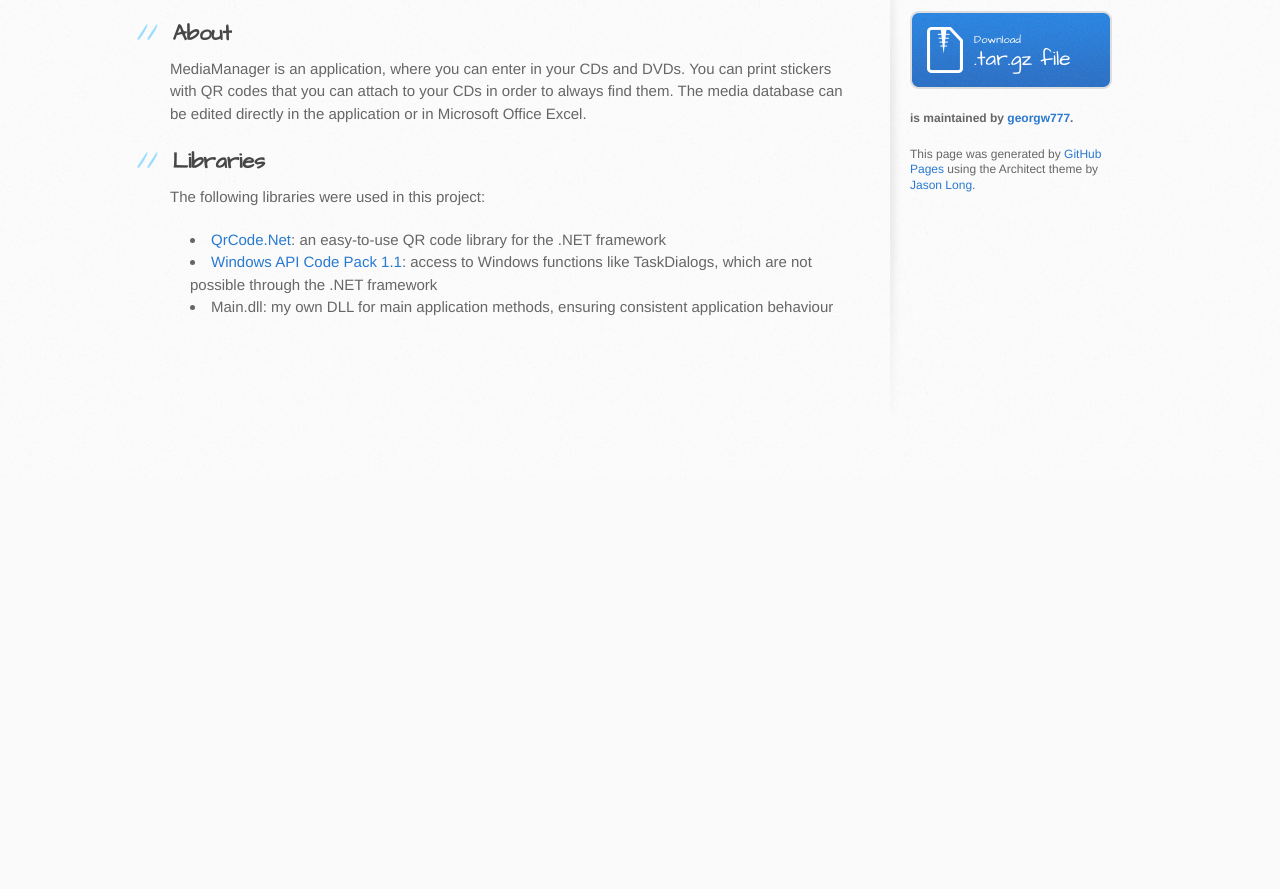
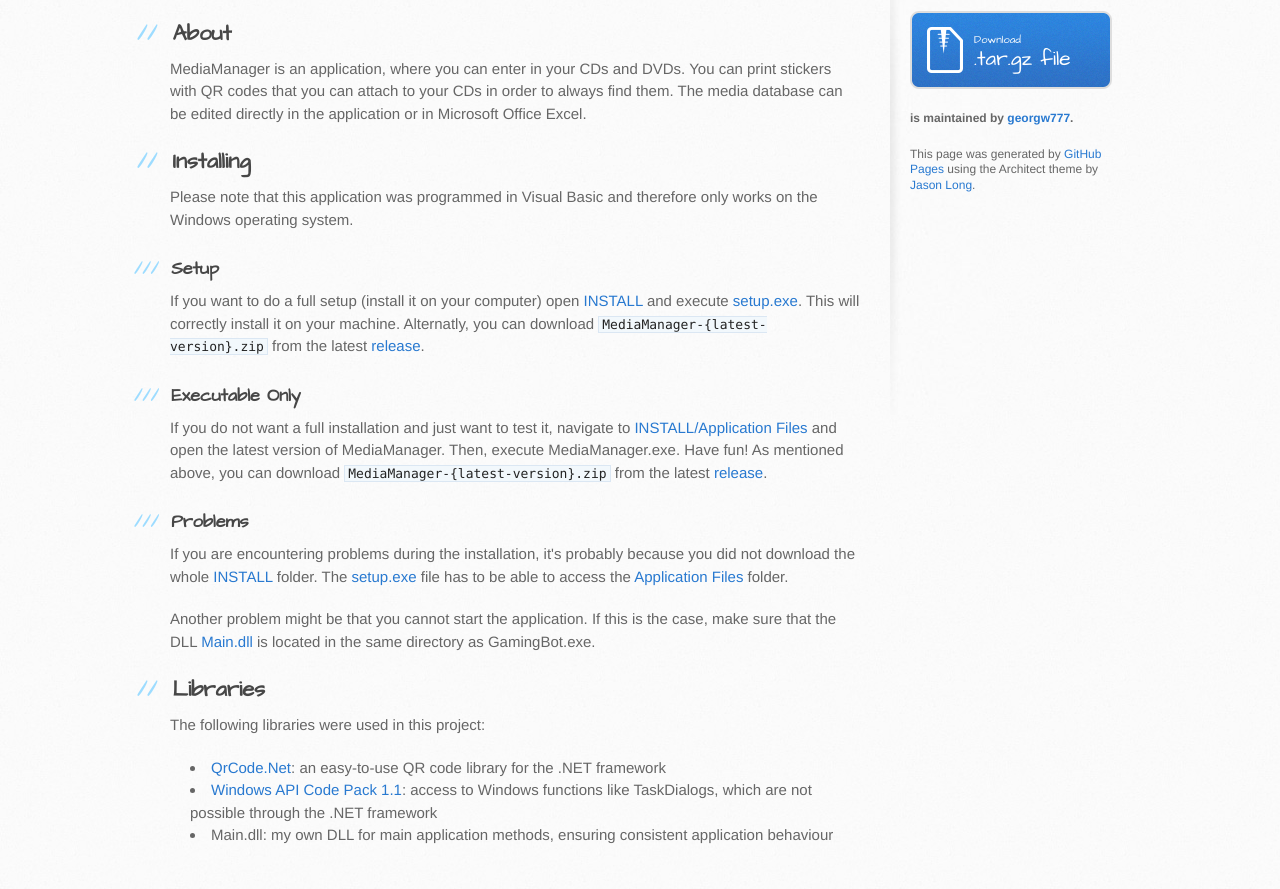
Before and after one commit to georg-wolflein/MediaManager, a plain HTML site: page index.html in a window 1280 px wide. Shown: the part 321-1210 px from the top of the page. Before the commit the page ends 800 px from the top, so only its background shows below. Drawn offline with Linux system fonts and the light colour scheme.

Commit message:
Create gh-pages branch via GitHub

```diff
--- a/index.html
+++ b/index.html
@@ -29,7 +29,8 @@
       <div class="inner clearfix">
         <section id="main-content">
           <h1>
-<a name="mediamanager" class="anchor" href="#mediamanager"><span class="octicon octicon-link"></span></a>MediaManager</h1>
+<a name="mediamanager" class="anchor" href="#mediamanager"><span class="octicon octicon-link"></span></a><a href="http://georgw777.github.io/MediaManager/">MediaManager</a>
+</h1>
 
 <p>CD organization made easy. </p>
 
@@ -37,6 +38,28 @@
 <a name="about" class="anchor" href="#about"><span class="octicon octicon-link"></span></a>About</h2>
 
 <p>MediaManager is an application, where you can enter in your CDs and DVDs. You can print stickers with QR codes that you can attach to your CDs in order to always find them. The media database can be edited directly in the application or in Microsoft Office Excel. </p>
+
+<h2>
+<a name="installing" class="anchor" href="#installing"><span class="octicon octicon-link"></span></a>Installing</h2>
+
+<p>Please note that this application was programmed in Visual Basic and therefore only works on the Windows operating system. </p>
+
+<h3>
+<a name="setup" class="anchor" href="#setup"><span class="octicon octicon-link"></span></a>Setup</h3>
+
+<p>If you want to do a full setup (install it on your computer) open <a href="INSTALL">INSTALL</a> and execute <a href="INSTALL/setup.exe">setup.exe</a>. This will correctly install it on your machine. Alternatly, you can download <code>MediaManager-{latest-version}.zip</code> from the latest <a href="../../releases">release</a>. </p>
+
+<h3>
+<a name="executable-only" class="anchor" href="#executable-only"><span class="octicon octicon-link"></span></a>Executable Only</h3>
+
+<p>If you do not want a full installation and just want to test it, navigate to <a href="INSTALL/Application%20Files">INSTALL/Application Files</a> and open the latest version of MediaManager. Then, execute MediaManager.exe. Have fun! As mentioned above, you can download <code>MediaManager-{latest-version}.zip</code> from the latest <a href="../../releases">release</a>. </p>
+
+<h3>
+<a name="problems" class="anchor" href="#problems"><span class="octicon octicon-link"></span></a>Problems</h3>
+
+<p>If you are encountering problems during the installation, it's probably because you did not download the whole <a href="INSTALL">INSTALL</a> folder. The <a href="INSTALL/setup.exe">setup.exe</a> file has to be able to access the <a href="INSTALL/Application%20Files">Application Files</a> folder. </p>
+
+<p>Another problem might be that you cannot start the application. If this is the case, make sure that the DLL <a href="Main.dll">Main.dll</a> is located in the same directory as GamingBot.exe. </p>
 
 <h2>
 <a name="libraries" class="anchor" href="#libraries"><span class="octicon octicon-link"></span></a>Libraries</h2>
```
Also changed, not shown: params.json (+1 -1 lines).
